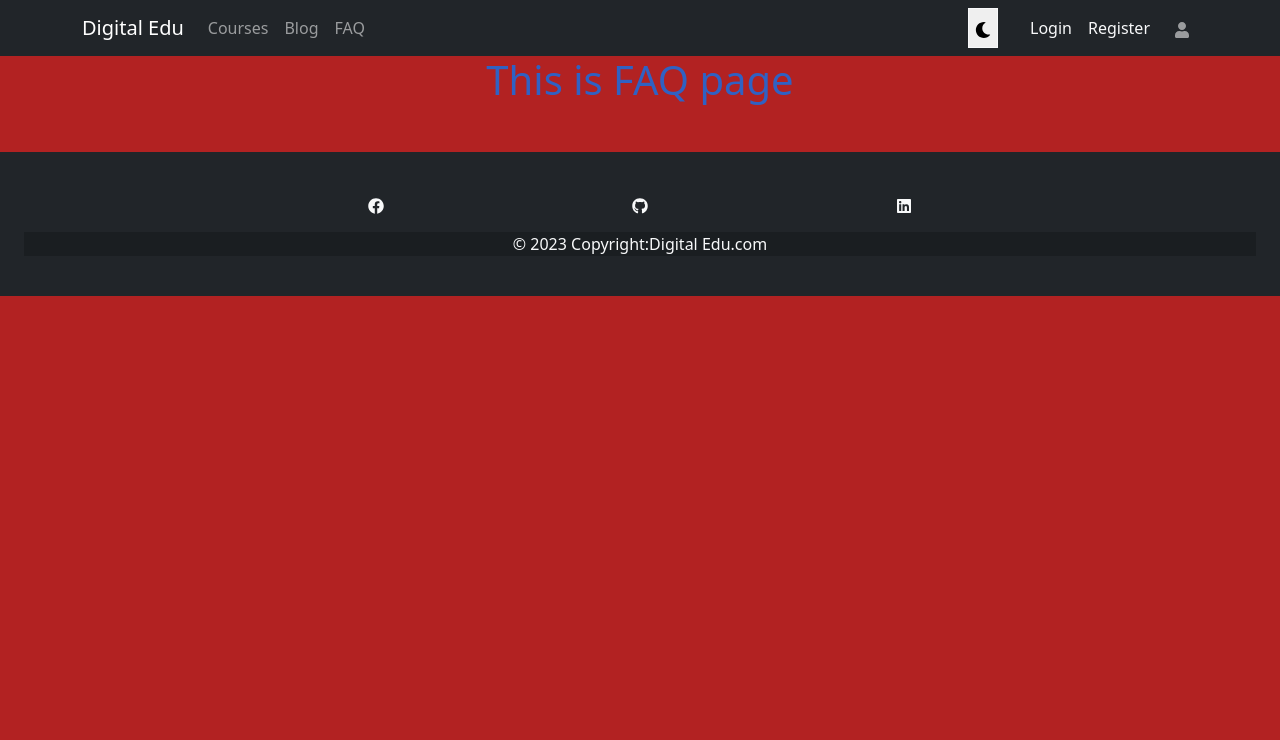
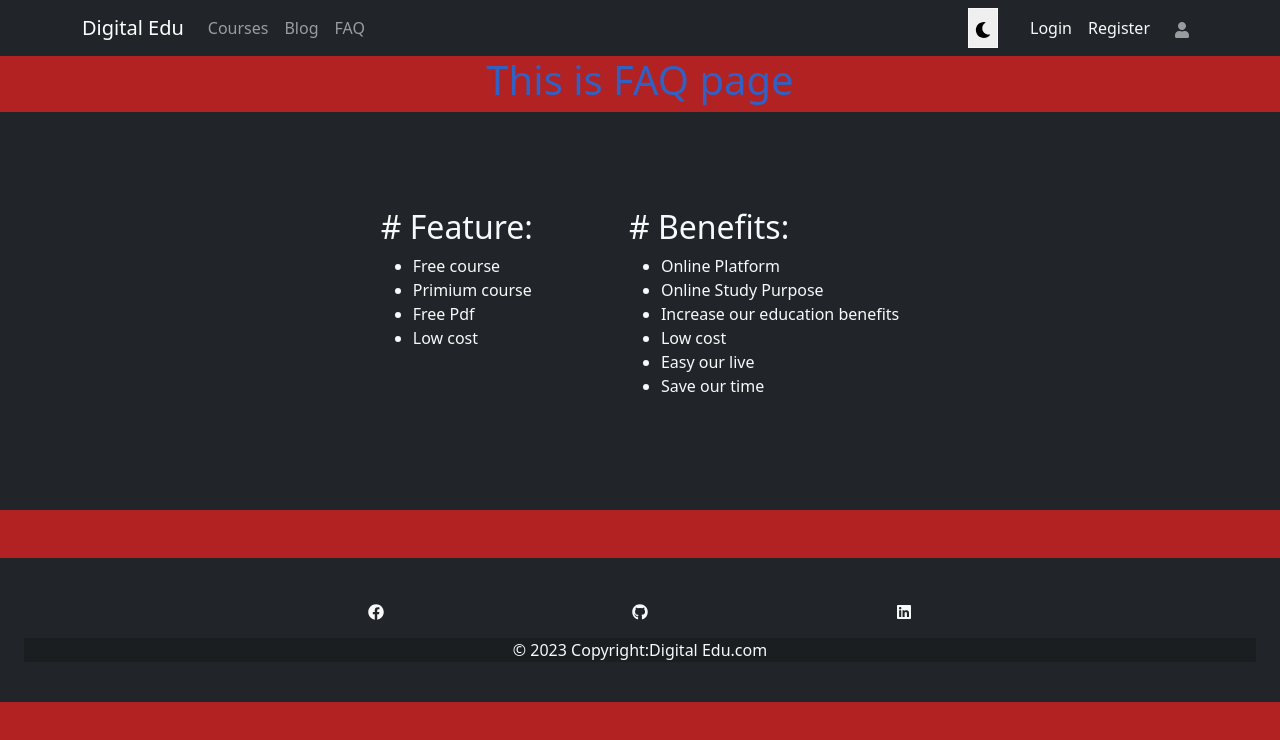
Before and after one commit to NusratJahanBristy/Digital-Edu, a React (Create React App) app: page /faq in a window 1280 px wide. Shown: the top 740 px of the page. Built offline with nearby package versions, Linux system fonts and the light colour scheme; no server answers.

Commit message:
correction

```diff
--- a/src/Pages/Blog/Blog.css
+++ b/src/Pages/Blog/Blog.css
@@ -1,4 +1,4 @@
 .blog-css {
     margin: auto;
-    margin-top: 50px;
+    margin-top: 100px;
 }
--- /dev/null
+++ b/src/Pages/CategoriesDetails/CategoriesDetails.js
@@ -0,0 +1,36 @@
+import React from 'react';
+import Button from 'react-bootstrap/Button';
+import Card from 'react-bootstrap/Card';
+import { Link, useLoaderData } from 'react-router-dom';
+
+const CategoriesDetails = () => {
+    const singleCategory = useLoaderData()
+    console.log(singleCategory)
+    return (
+        <div>
+            {
+                singleCategory.map(category =>
+                    <Card className='w-50 mx-auto'>
+                    <Card.Img variant="top" className='card-img' src={category.img} />
+                    <Card.Body>
+                        <Card.Title>{category.title}</Card.Title>
+                        <Card.Text>
+                            {
+                                category.details?.length > 200 ?
+                                    <p>{category.details?.slice(0, 220) + '...'}<Link to={`/courses/${category.id}`}>Read More</Link></p>
+                                    : <p>{category.details}</p>
+                            }
+                        </Card.Text>
+
+                    </Card.Body>
+                    <button className='text-decoration-none btn btn-dark btn-block'><Link className='text-white  text-decoration-none' to={`/courses/${category.id}`}>Go to Details</Link></button>
+                </Card>
+
+
+            )}
+
+        </div>
+    );
+};
+
+export default CategoriesDetails;
--- a/src/Pages/Category/Category.js
+++ b/src/Pages/Category/Category.js
@@ -4,7 +4,7 @@ import CardSummery from '../shared/CardSummuery/CardSummery';
 
 const Category = () => {
     const categories = useLoaderData()
-    console.log(categories)
+    // console.log(categories)
 
     return (
         <div>
--- a/src/Pages/FAQ/FAQ.js
+++ b/src/Pages/FAQ/FAQ.js
@@ -4,6 +4,29 @@ const FAQ = () => {
     return (
         <div>
             <h1 className='text-center'>This is FAQ page</h1>
+            <div className='d-flex justify-content-center p-5 bg-dark text-light'>
+                <div className='m-5'>
+                    <h2>  # Feature:</h2>
+                    <ul>
+                        <li>Free course</li>
+                        <li>Primium course</li>
+                        <li>Free Pdf</li>
+                        <li>Low cost</li>
+                    </ul></div>
+                <div className='m-5'>
+                    <h2>  # Benefits:</h2>
+                    <ul>
+                        <li>Online Platform</li>
+                        <li>Online Study Purpose</li>
+                        <li>Increase our education benefits</li>
+                        <li>Low cost</li>
+                        <li>Easy our live</li>
+                        <li>Save our time</li>
+                    </ul></div>
+
+            </div>
+
+
         </div>
     );
 };
--- a/src/Pages/Footer/Footer.js
+++ b/src/Pages/Footer/Footer.js
@@ -3,9 +3,10 @@ import { Nav } from 'react-bootstrap';
 import { FaFacebook, FaGithub, FaLinkedin } from 'react-icons/fa';
 import { Link } from 'react-router-dom';
 
+
 const Footer = () => {
     return (
-        <div className='bg-dark text-light text-center p-4 mt-5'>
+        <div className='bg-dark text-light text-center p-4 mt-5 '>
             <div className='px-5 mx-5 m-3  d-flex justify-content-evenly '>
                 <Nav.Link as={Link} to="/register"><FaFacebook /></Nav.Link>
                 <Nav.Link as={Link} to="/register"><FaGithub /></Nav.Link>
--- a/src/Pages/LeftSide/LeftSide.js
+++ b/src/Pages/LeftSide/LeftSide.js
@@ -7,17 +7,17 @@ const LeftSide = () => {
     const [categories, setCategories] = useState([]);
 
     useEffect(() => {
-        fetch('http://localhost:5000/courses-categories')
+        fetch('https://digital-edu-server.vercel.app/courses-categories')
             .then(res => res.json())
             .then(data => setCategories(data))
     }, [])
     return (
         <div>
-            <h3 className='py-4'>All Courses List</h3>
+            <h3 className='py-4 text-primary'>All Courses List</h3>
             <div className=''>
                 {
                     categories.map(category => <p key={category.id}>
-                        <Link className='text-decoration-none text-dark' to={`/category/${category.id}`}>
+                        <Link className='text-decoration-none text-primary' to={`/singleCategory/${category.id}`}>
                             {category.name}</Link>
 
                     </p>)
--- a/src/Pages/shared/CardSummuery/CardSummery.js
+++ b/src/Pages/shared/CardSummuery/CardSummery.js
@@ -6,16 +6,16 @@ import './CardSummery.css'
 
 const CardSummery = ({ course }) => {
     const { id, title, details, img } = course || {};
-    console.log(course)
+    console.log(course, title)
     return (
-        <Card >
+        <Card>
             <Card.Img variant="top" className='card-img' src={img} />
             <Card.Body>
-                <Card.Title> {title}</Card.Title>
+                <Card.Title>{title}</Card.Title>
                 <Card.Text>
                     {
-                        details.length > 200 ?
-                            <p>{details.slice(0, 220) + '...'}<Link to={`/courses/${id}`}>Read More</Link></p>
+                        details?.length > 200 ?
+                            <p>{details?.slice(0, 220) + '...'}<Link to={`/courses/${id}`}>Read More</Link></p>
                             : <p>{details}</p>
                     }
                 </Card.Text>
--- a/src/Routes/Routes/Routes.js
+++ b/src/Routes/Routes/Routes.js
@@ -13,6 +13,7 @@ import CoursesDetails from "../../Pages/CoursesDetails/CoursesDetails";
 import CheckOut from "../../Pages/CheckOut/CheckOut";
 import Category from "../../Pages/Category/Category";
 import CardSummery from "../../Pages/shared/CardSummuery/CardSummery";
+import CategoriesDetails from "../../Pages/CategoriesDetails/CategoriesDetails";
 export const routes = createBrowserRouter([
     {
         path: '/',
@@ -29,20 +30,21 @@ export const routes = createBrowserRouter([
             {
                 path: '/courses',
                 element: <Courses></Courses>,
-                loader: () => fetch(`http://localhost:5000/courses`)
+                loader: () => fetch(`https://digital-edu-server.vercel.app/courses`)
 
             },
             {
                 path: '/category/:id',
                 element: <Category></Category>,
-                loader: ({ params }) => fetch(`http://localhost:5000/category/${params.id}`)
+                loader: ({ params }) => fetch(`https://digital-edu-server.vercel.app/category/${params.id}`)
 
             },
             {
                 path: '/leftSide/:id',
                 element: <LeftSide></LeftSide>,
-                loader: ({ params }) => fetch(`http://localhost:5000/courses/${params.id}`)
+                loader: ({ params }) => fetch(`https://digital-edu-server.vercel.app/courses/${params.id}`)
             },
+
             {
                 path: '/blog',
                 element: <Blog></Blog>
@@ -62,7 +64,7 @@ export const routes = createBrowserRouter([
             {
                 path: '/courses/:id',
                 element: <CoursesDetails></CoursesDetails>,
-                loader: ({ params }) => fetch(`http://localhost:5000/courses/${params.id}`)
+                loader: ({ params }) => fetch(`https://digital-edu-server.vercel.app/courses/${params.id}`)
 
             },
             {
@@ -71,9 +73,9 @@ export const routes = createBrowserRouter([
 
             },
             {
-                path: '/category/:id',
-                element: <CardSummery></CardSummery>,
-                loader: ({ params }) => fetch(`http://localhost:5000/category/${params.id}`)
+                path: '/singleCategory/:id',
+                element: <CategoriesDetails></CategoriesDetails>,
+                loader: ({ params }) => fetch(`https://digital-edu-server.vercel.app/category/${params.id}`)
 
             },
             {
```
